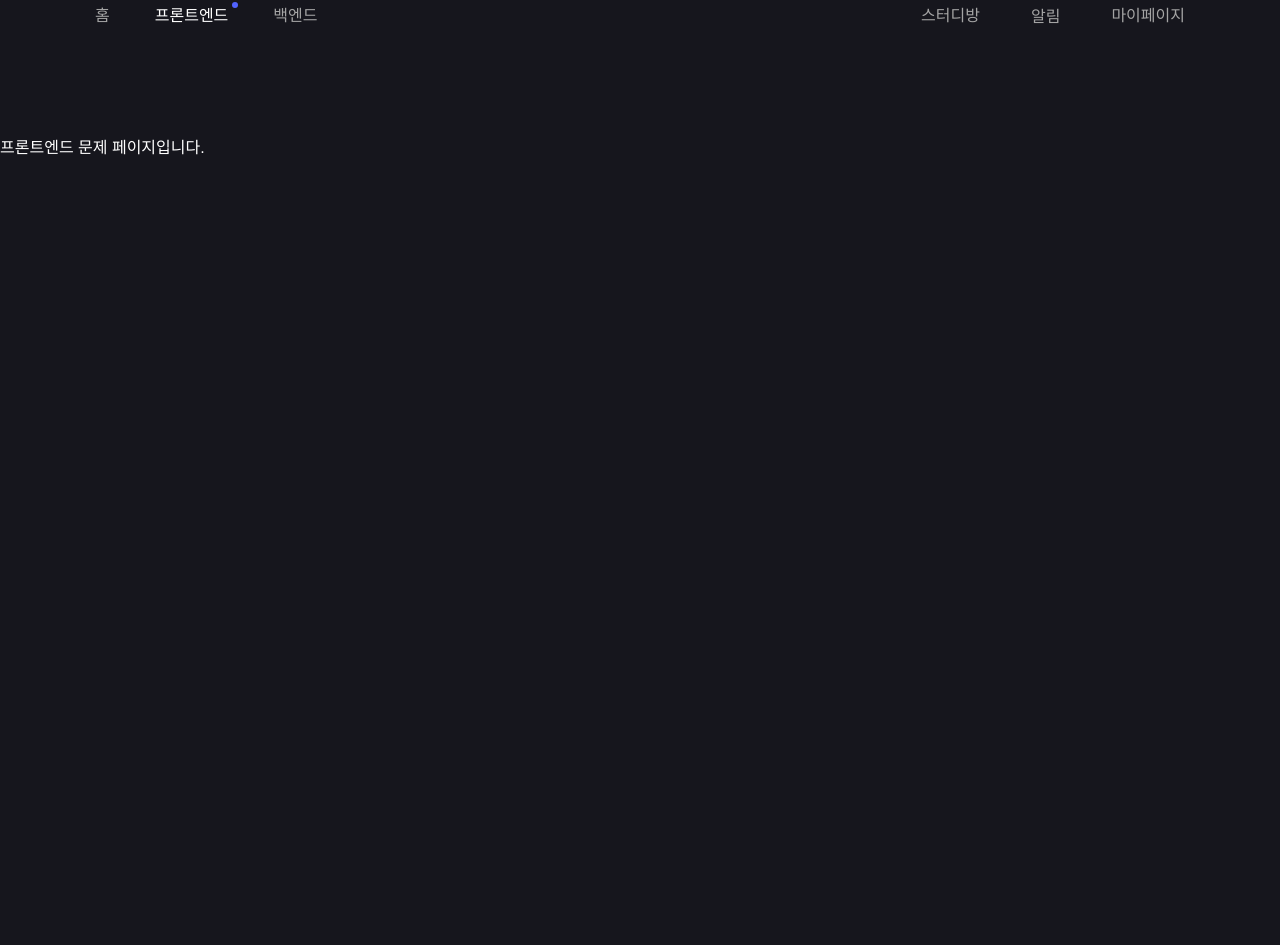
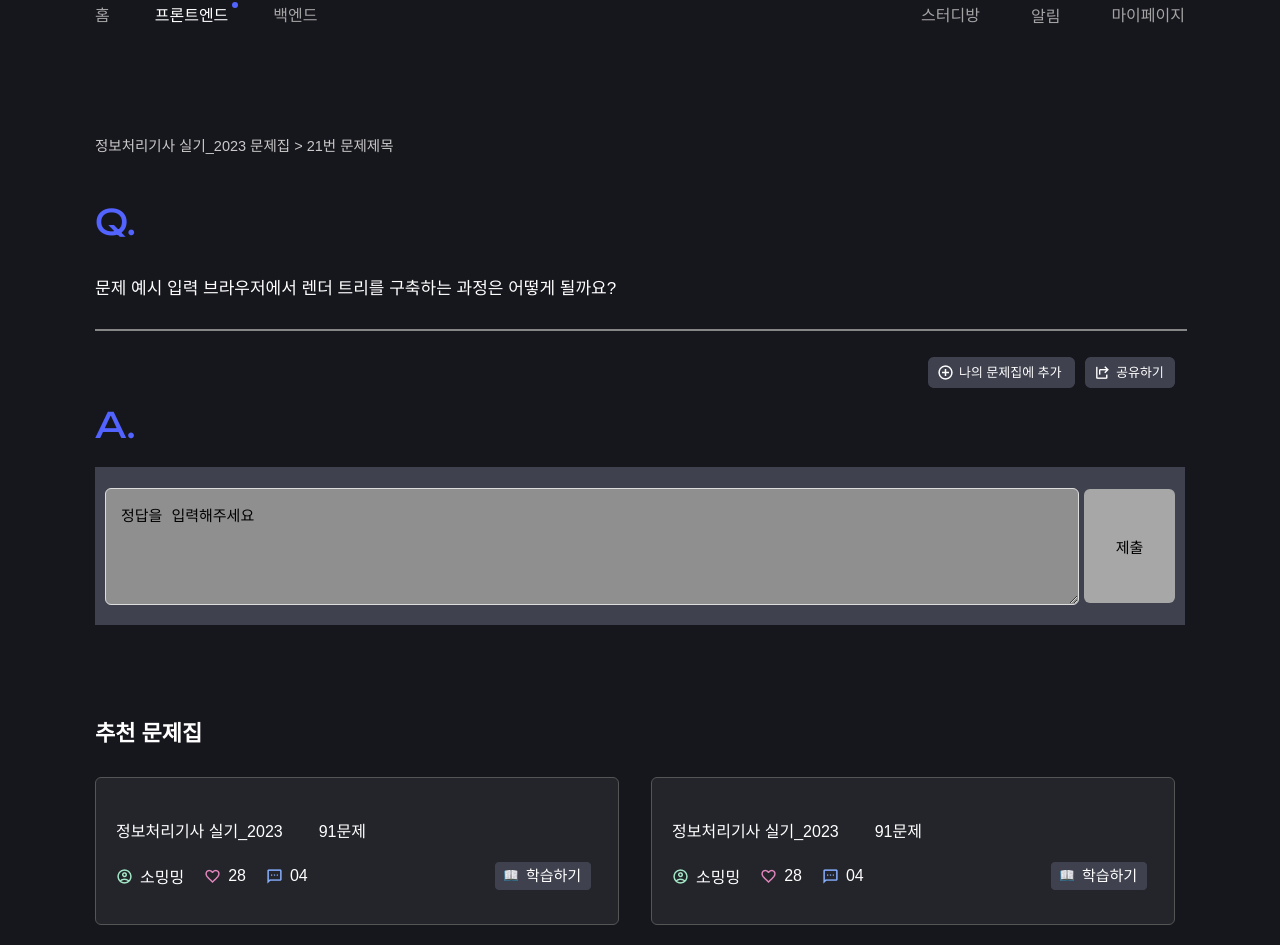
Before and after one commit to QuizUpWebProject/front, a React (Create React App) app: page /front/1/1 in a window 1280 px wide. Shown: the part 129-1074 px from the top of the page. Before the commit the page ends 800 px from the top, so only its background shows below. Built offline with nearby package versions, Linux system fonts and the light colour scheme.

Commit message:
design: Front 문제 페이지 UI 구현 #21 - RecommendWorkItem 컴포넌트 생성 - RecommendWorkList 컴포넌트 구현

```diff
--- /dev/null
+++ b/src/components/frontWork/RecommendWorkItem.jsx
@@ -0,0 +1,82 @@
+import styled from "styled-components";
+import UserIcon from "../../assets/people.png";
+import LikeIcon from "../../assets/heart.png";
+import CmtIcon from "../../assets/chat.png";
+import StartIcon from "../../assets/Btn_start.png";
+
+export default function RecommendWorkItem() {
+  return (
+    <Wrapper>
+      <ItemInfo>
+        <Title>정보처리기사 실기_2023</Title>
+        <span>91문제</span>
+      </ItemInfo>
+
+      <Container>
+        <UserInfo>
+          <Stat>
+            <UserImage src={UserIcon} alt="user" />
+            <UserName>소밍밍</UserName>
+          </Stat>
+          <Stat>
+            <UserImage src={LikeIcon} alt="like" />
+            28
+          </Stat>
+          <Stat>
+            <UserImage src={CmtIcon} alt="comment" />
+            04
+          </Stat>
+        </UserInfo>
+        {/* 학습하기 버튼 클릭시 해당 문제집으로 이동 */}
+        <UserImage src={StartIcon} alt="start" />
+      </Container>
+    </Wrapper>
+  );
+}
+
+const Wrapper = styled.div`
+  width: 482px;
+  height: 106px;
+  background-color: #24252b;
+  border: 1px solid #555555;
+  border-radius: 6px;
+  padding: 20px;
+`;
+
+const Container = styled.div`
+  display: flex;
+  justify-content: space-between;
+`;
+
+const UserInfo = styled.div`
+  display: flex;
+  align-items: center;
+`;
+
+const UserImage = styled.img`
+  margin-right: 7px;
+`;
+
+const UserName = styled.div`
+  magin-right: 20px;
+  font-size: 16px;
+`;
+
+const Stat = styled.div`
+  display: flex;
+  align-items: center;
+  margin-right: 20px;
+  font-size: 16px;
+`;
+
+const ItemInfo = styled.div`
+  display: flex;
+  align-items: center;
+  text-align: left;
+  margin-bottom: 20px;
+  margin-top: 20px;
+`;
+
+const Title = styled.div`
+  margin-right: 36px;
+`;
--- /dev/null
+++ b/src/components/frontWork/RecommendWorkList.jsx
@@ -0,0 +1,35 @@
+import styled from "styled-components";
+import RecommendItem from "./RecommendWorkItem";
+
+export default function RecommendWorkList() {
+  const recommdItems = Array(6).fill(null); // 6개 추천 문제집
+  // 추천 기능을 구현 안해서 우선은 6개를 렌더링했음
+
+  return (
+    <Container>
+      <Title>추천 문제집</Title>
+      <ItemBox>
+        {recommdItems.map((_, index) => (
+          <RecommendItem key={index} />
+        ))}
+      </ItemBox>
+    </Container>
+  );
+}
+
+const Container = styled.div`
+  margin-top: 90px;
+`;
+
+const Title = styled.div`
+  font-size: 22px;
+  font-weight: 600;
+  margin-bottom: 30px;
+`;
+
+const ItemBox = styled.div`
+  display: grid;
+  grid-template-columns: repeat(2, 1fr);
+  grid-gap: 22px;
+  margin-bottom: 10px;
+`;
--- a/src/pages/FrontWork.jsx
+++ b/src/pages/FrontWork.jsx
@@ -1,5 +1,132 @@
+import { Link } from "react-router-dom";
+import styled from "styled-components";
+import "../assets/fonts/font.css";
+import RecommendList from "../components/frontWork/RecommendWorkList";
+import PlusModal from "../components/studyroomWork/PlusModal";
+import ShareModal from "../components/studyroomWork/ShareModal";
+
 const FrontWork = () => {
-  return <div>프론트엔드 문제 페이지입니다.</div>;
+  return (
+    <Wrapper>
+      <Title>
+        <WorkListLink to="/front/:worklistid">정보처리기사 실기_2023 문제집</WorkListLink>
+        {" > "}21번 문제제목{""}
+      </Title>
+      <Question>Q.</Question>
+      <QContent>문제 예시 입력 브라우저에서 렌더 트리를 구축하는 과정은 어떻게 될까요?</QContent>
+      <Line />
+      <Buttons>
+        <PlusModal />
+        <ShareModal />
+      </Buttons>
+      <Answer>A.</Answer>
+      <ABox>
+        <ATextArea placeholder="정답을 입력해주세요" type="text-area" />
+        <AButton to="/front/:worklistid/:workid/answer">
+          제출
+        </AButton>
+      </ABox>
+      <RecommendList />
+    </Wrapper>
+  );
 };
 
+const Wrapper = styled.div`
+ max-width: 1090px;
+ margin: 0 auto;
+`;
+
+const Title =  styled.div`
+  font-size: 14.5px;
+  color: #c9c9c9;
+  margin-bottom: 45px;
+`;
+
+const WorkListLink = styled(Link)`
+  text-decoration: none;
+  color: #c9c9c9;
+
+  &:hover {
+    color: white;
+  }
+`;
+
+const Question = styled.div`
+  color: #5263ff;
+  font-size: 35px;
+  font-weight: 400;
+  font-family: "Unbounded";
+`;
+
+const QContent = styled.div`
+  margin-top: 30px;
+  margin-bottom: 30px;
+  font-size: 17px;
+`;
+
+const Line = styled.div`
+  width: 1090px;
+  border: 1px solid #868686;
+  margin-top: 15px;
+  margin-bottom: 26px;
+`;
+
+const Buttons = styled.div`
+  display: flex;
+  justify-content: right;
+  align-items: left;
+  text-align: left;
+`;
+
+const Answer = styled.div`
+  color: #5263ff;
+  font-size: 35px;
+  font-weight: 400;
+  font-family: "Unbounded";
+  margin-top: 15px;
+`;
+
+const ABox = styled.div`
+  width: 1090px;
+  height: 158px;
+  background-color: #3f424e;
+  display: flex;
+  align-items: center;
+  text-align: center;
+  margin-top: 20px;
+`;
+
+const ATextArea = styled.textarea`
+  flex: 1;
+  width: 958px;
+  height: 95px;
+  margin-right: 5px;
+  margin-left: 10px;
+  background-color: #8f8f8f;
+  border: 1px solid #dddddd;
+  border-radius: 6px;
+  padding: 10px;
+
+  &::placeholder {
+    font-size: 15px;
+    padding: 5px;
+    color: #000000;
+  }
+`;
+
+const AButton = styled(Link)`
+  width: 91px;
+  height: 114px;
+  border: none;
+  border-radius: 6px;
+  background-color: #a7a7a7;
+  margin-right: 10px;
+  text-decoration: none;
+  font-size: 15px;
+  color: #000000;
+  display: flex;
+  align-items: center;
+  justify-content: center;
+`;
+
 export default FrontWork;
```
